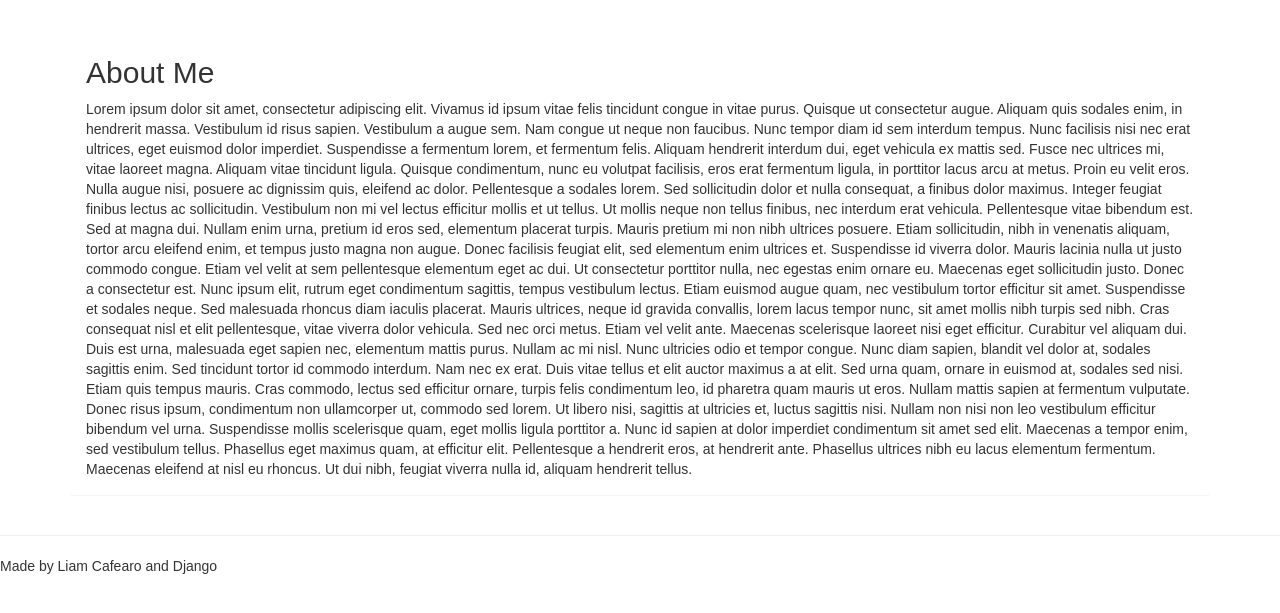
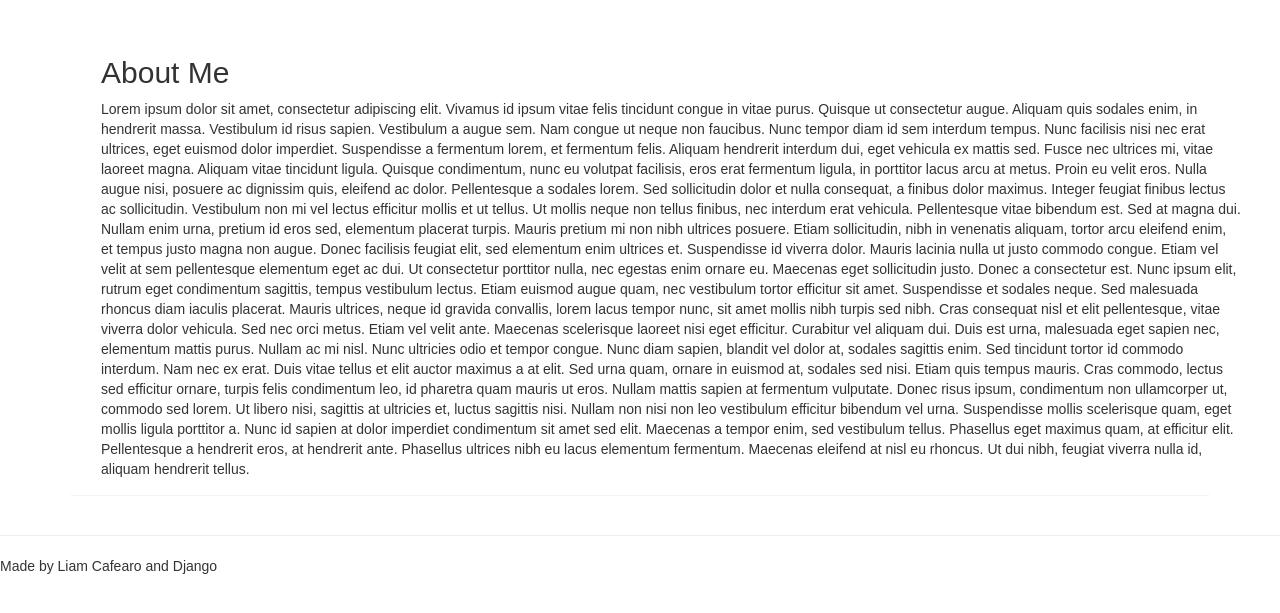
Before and after one commit to liam-cafearo/the_pc_hobbyist, a Django app: page /pages/about/ in a window 1280 px wide. Shown: the part 52-665 px from the top of the page. Run offline with Django 3.2, Linux system fonts and the light colour scheme; data comes from the database, SQL or seed files in the repository; some libraries are stand-ins or nearby versions.

Commit message:
added some styling

```diff
--- a/templates/flatpages/default.html
+++ b/templates/flatpages/default.html
@@ -1,5 +1,16 @@
 {% extends 'base.html' %}
 {% block content %}
-<h2>{{ flatpage.title }}</h2>
-{{ flatpage.content }}
+
+<div class="container">
+    <div class="row">
+        <div class="col-md-12">
+            <div>
+            <h2>{{ flatpage.title }}</h2>
+            </div>
+            <div>
+            {{ flatpage.content }}
+            </div>
+        </div>
+    </div>
+</div>
 {% endblock %}
```
